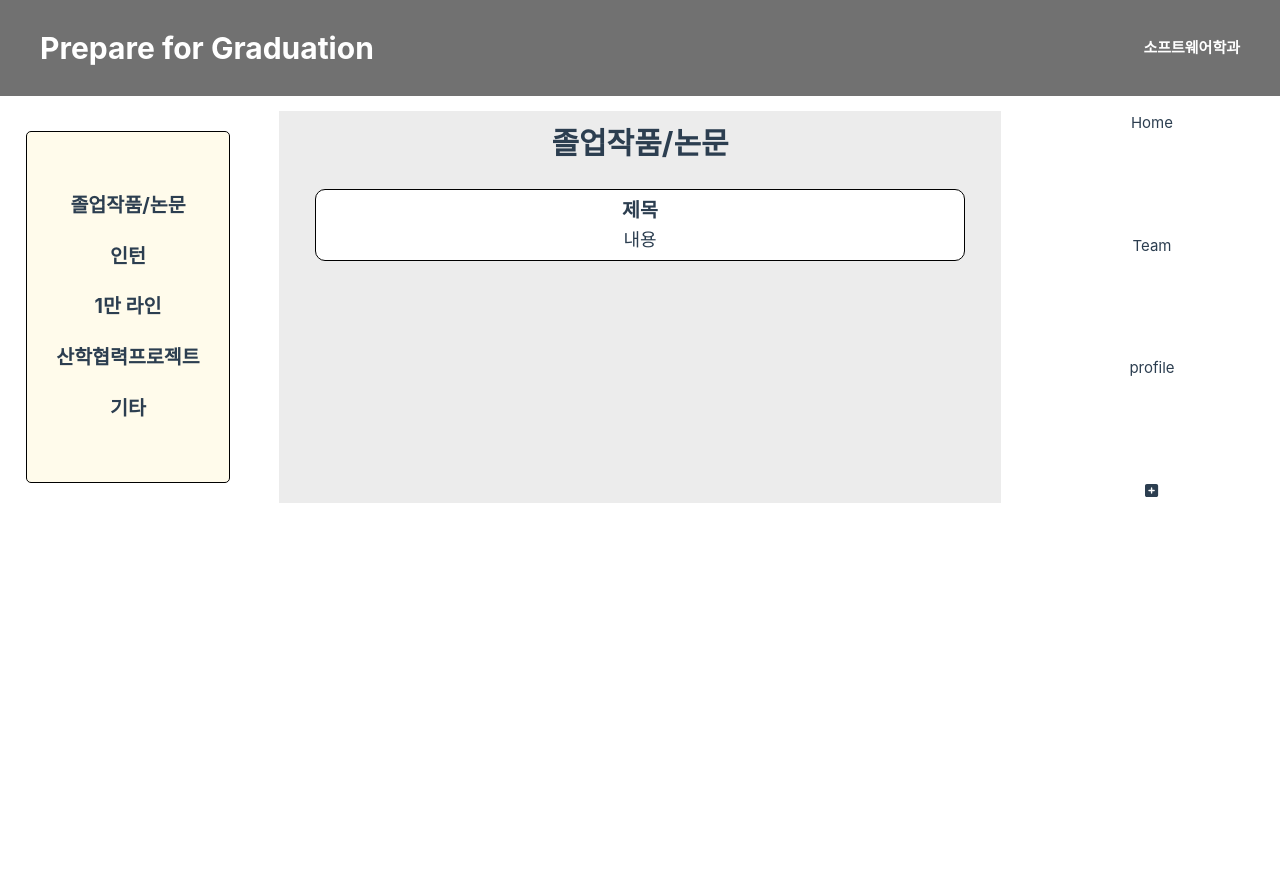
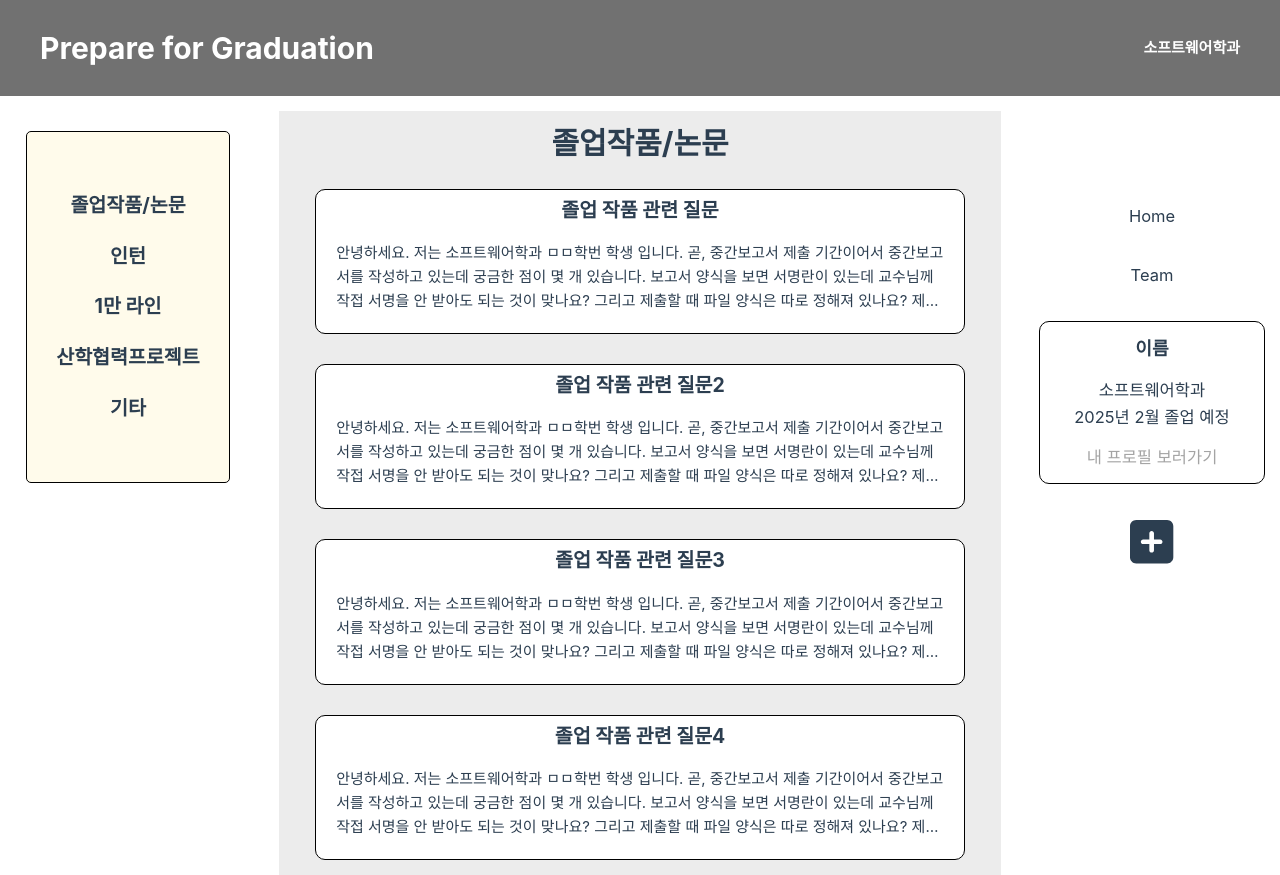
Before and after one commit to yu9i/ISE_Team8, a Vue app in the folder team8/: page / in a window 1280 px wide. Before the commit the page ends 800 px from the top, so only its background shows below. Built offline with nearby package versions, Linux system fonts and the light colour scheme.

Commit message:
outline1

```diff
--- a/team8/src/App.vue
+++ b/team8/src/App.vue
@@ -19,19 +19,50 @@ import TheWelcome from './components/TheWelcome.vue'
     <div class="main-posts">
       <div id="page-name"><h1>졸업작품/논문</h1></div>
       <div class="post">
-        <div id="post-title">제목</div>
+        <div id="post-title">졸업 작품 관련 질문</div>
         <div class="post-content">
           <div id="post-pic"></div>
-          <div id="post-det">내용</div>
+          <div id="post-det">안녕하세요. 저는 소프트웨어학과 ㅁㅁ학번 학생 입니다. 곧, 중간보고서 제출 기간이어서 중간보고서를 작성하고 있는데 궁금한 점이 몇 개 있습니다. 보고서 양식을 보면 서명란이 있는데 교수님께 작접 서명을 안 받아도 되는 것이 맞나요? 그리고 제출할 때 파일 양식은 따로 정해져 있나요? 제출 양식 관련 내용이 안 적혀져 있어서 질문 드립니다.</div>
+        </div>
+      </div>
+      <div class="post">
+        <div id="post-title">졸업 작품 관련 질문2</div>
+        <div class="post-content">
+          <div id="post-pic"></div>
+          <div id="post-det">안녕하세요. 저는 소프트웨어학과 ㅁㅁ학번 학생 입니다. 곧, 중간보고서 제출 기간이어서 중간보고서를 작성하고 있는데 궁금한 점이 몇 개 있습니다. 보고서 양식을 보면 서명란이 있는데 교수님께 작접 서명을 안 받아도 되는 것이 맞나요? 그리고 제출할 때 파일 양식은 따로 정해져 있나요? 제출 양식 관련 내용이 안 적혀져 있어서 질문 드립니다.</div>
+        </div>
+      </div>
+      <div class="post">
+        <div id="post-title">졸업 작품 관련 질문3</div>
+        <div class="post-content">
+          <div id="post-pic"></div>
+          <div id="post-det">안녕하세요. 저는 소프트웨어학과 ㅁㅁ학번 학생 입니다. 곧, 중간보고서 제출 기간이어서 중간보고서를 작성하고 있는데 궁금한 점이 몇 개 있습니다. 보고서 양식을 보면 서명란이 있는데 교수님께 작접 서명을 안 받아도 되는 것이 맞나요? 그리고 제출할 때 파일 양식은 따로 정해져 있나요? 제출 양식 관련 내용이 안 적혀져 있어서 질문 드립니다.</div>
+        </div>
+      </div>
+      <div class="post">
+        <div id="post-title">졸업 작품 관련 질문4</div>
+        <div class="post-content">
+          <div id="post-pic"></div>
+          <div id="post-det">안녕하세요. 저는 소프트웨어학과 ㅁㅁ학번 학생 입니다. 곧, 중간보고서 제출 기간이어서 중간보고서를 작성하고 있는데 궁금한 점이 몇 개 있습니다. 보고서 양식을 보면 서명란이 있는데 교수님께 작접 서명을 안 받아도 되는 것이 맞나요? 그리고 제출할 때 파일 양식은 따로 정해져 있나요? 제출 양식 관련 내용이 안 적혀져 있어서 질문 드립니다.</div>
         </div>
       </div>
     </div>
 
     <div class="main-page">
-      <div class="page-home">Home</div>
-      <div class="page-team">Team</div>
-      <div class="page-profile">profile</div>
-      <div Onclick=""><font-awesome-icon icon="fa-solid fa-square-plus" /></div>
+      <div class="page-home" Onclick="">Home</div>
+      <div class="page-team" Onclick="">Team</div>
+      <div class="page-profile">
+        <div class="page-profile-top">
+          <div id="page-profile-pic"></div>
+          <div id="page-profile-name">이름</div>
+        </div>
+        <div class="page-profile-mid">
+          <div id="page-profile-dep">소프트웨어학과</div>
+          <div id="page-profile-grad">2025년 2월 졸업 예정</div>
+        </div>
+        <div class="page-profile-bottom" Onclick="">내 프로필 보러가기</div>
+      </div>
+      <div Onclick=""><font-awesome-icon icon="fa-solid fa-square-plus" size="3x"/></div>
     </div>
 
   </div>
@@ -39,4 +70,5 @@ import TheWelcome from './components/TheWelcome.vue'
 </template>
 
 <style scoped>
+
 </style>
--- a/team8/src/assets/css/main.css
+++ b/team8/src/assets/css/main.css
@@ -50,6 +50,7 @@ header > .header-const {
 
 .main-menu > .main-menu-box > div {
   padding: 0.5em 0;
+  cursor: pointer;
 }
 
 .main-posts {
@@ -77,6 +78,7 @@ header > .header-const {
   border-radius: 10px;
   padding: 5px;
   margin: 1em 0;
+  cursor: pointer;
 }
 
 .main-posts > .post > #post-title {
@@ -84,18 +86,87 @@ header > .header-const {
   font-size: 1.3em;
 }
 
-.main-posts > .post > .post-content > #post-det {
-  font-size: 1.2em;
+.main-posts > .post > .post-content {
+  padding: 1em;
 }
 
-.main-page {
+.main-posts > .post > .post-content > #post-det {
+  display: -webkit-box;
+  font-size: 1em;
+  text-align: left;
+  white-space: normal;
+  word-wrap: break-word;
+  -webkit-line-clamp: 3;
+  -webkit-box-orient: vertical;
+  overflow: hidden;
+  text-overflow: ellipsis;
+}
+
+.main-page { /*absolute*/
+  width: 100%;
   align-content: center;
   display: flex;
+  flex-direction: column;
+  justify-content: flex-start;
+  align-items: center;
+  margin-top: 5em;
+  padding: 0 1em;
+}
+
+.main-page > div {
+  font-size: 1.1em;
+  margin: 1em;
+}
+
+.main-page > .page-home, .main-page >.page-team {
+  cursor: pointer;
+}
+
+.main-page > .page-home:hover, .main-page >.page-team:hover {
+  font-weight: bold;
+}
+
+.main-page > .page-profile {
+  width: 100%;
   display: flex;
   flex-direction: column;
-  justify-content: space-between;
+  flex-wrap: nowrap;
+  justify-content: space-around;
+  border: solid 1px black;
+  border-radius: 10px;
+  align-items: center;
+  padding: 5px;
+}
+
+.main-page > .page-profile > div {
+  margin: 7px;
+}
+
+.main-page > .page-profile > .page-profile-top > #page-profile-name {
+  font-weight: bold;
+  font-size: 1.1em;
+}
+
+.main-page > .page-profile > .page-profile-mid {
+  display: flex;
+  flex-direction: column;
   align-items: center;
 }
+
+.main-page > .page-profile > .page-profile-bottom {
+  color: #a4a4a4;
+}
+
+.main-page > .page-profile >.page-profile-bottom:hover {
+  font-weight: bold;
+  cursor: pointer;
+}
+
+/* .main-page > div > font-awesome-icon:hover {
+
+}/
+
+/*******************************************************************************/
 
 a,
 .green {
@@ -116,6 +187,6 @@ a,
     place-items: center;
   }
 
-  #app {
-  }
+  /* #app {
+  } */
 }
```
